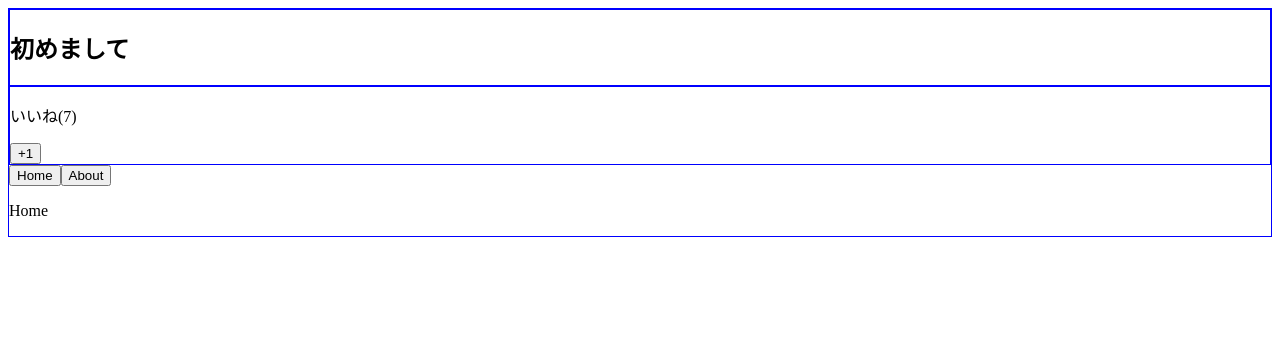
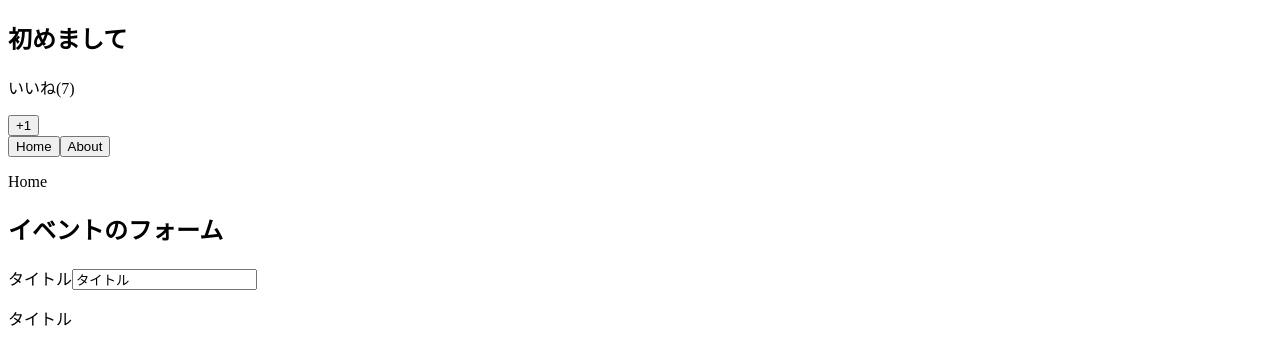
Before and after one commit to k-kudo-hub/vuejs-practice, a Vue app: page / in a window 1280 px wide. Shown: the top 364 px of the page. Built offline with nearby package versions, Linux system fonts and the light colour scheme.

Commit message:
v-model.lazyを用いてフォーカスが外れたときに入力を反映させる

```diff
--- a/src/App.vue
+++ b/src/App.vue
@@ -9,6 +9,12 @@
     <keep-alive>
       <component :is="currentCompornent"></component>
     </keep-alive>
+    <div>
+      <h2>イベントのフォーム</h2>
+      <label for="title">タイトル</label>
+      <input id="title" type="text" v-model.lazy="eventData.title">
+      <p>{{eventData.title}}</p>
+    </div>
   </div>
 </template>
 
@@ -22,6 +28,9 @@ export default {
     return {
       number: 14,
       currentCompornent: "Home",
+      eventData: {
+        title: "タイトル",
+      }
     };
   },
   components: {
@@ -38,8 +47,5 @@ export default {
 </script>
 
 <style scoped>
-div {
-  border: 1px solid blue;
-}
 
 </style>
```
